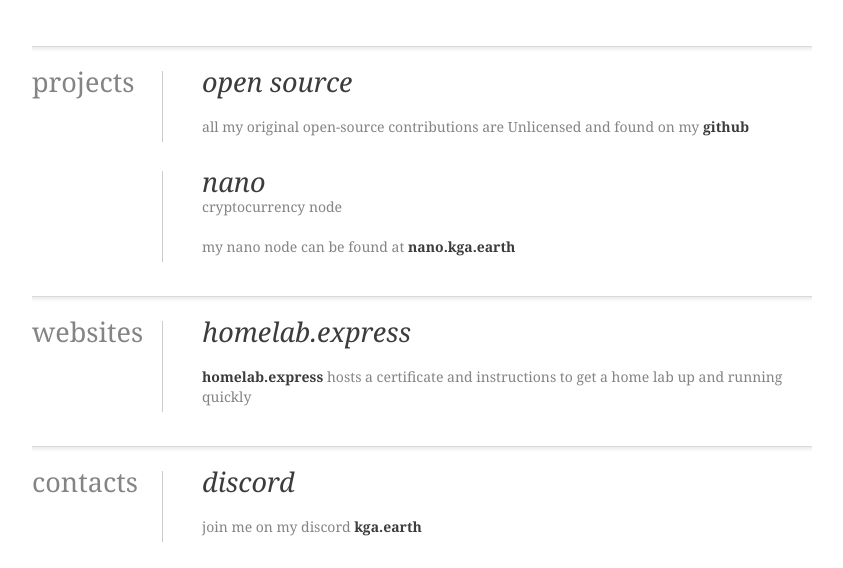
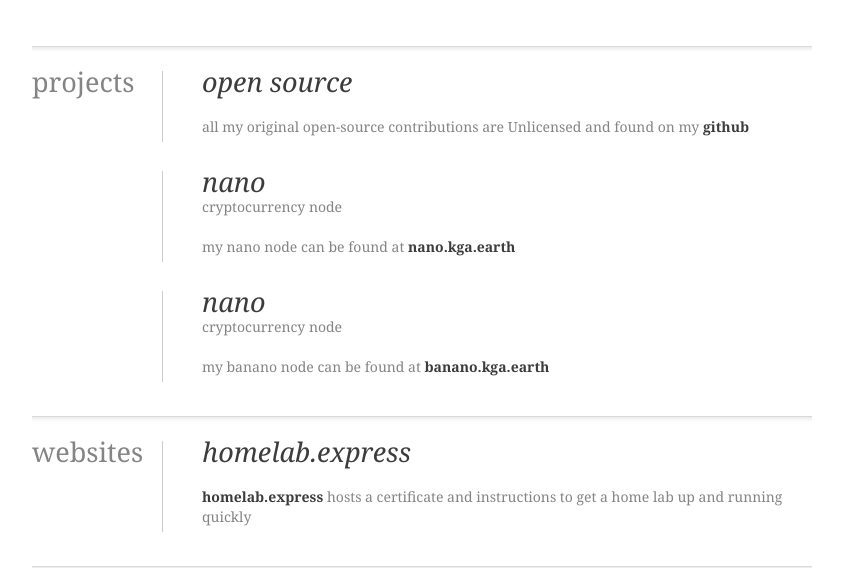
Before and after one commit to cinderblockgames/kga.earth, a plain HTML site: page src/index.html in a window 1280 px wide. Shown: the part 213-781 px from the top of the page, without its empty margins (218-1061 px from the left). Drawn offline with Linux system fonts and the light colour scheme.

Commit message:
Adding banano node to projects

```diff
--- a/src/index.html
+++ b/src/index.html
@@ -30,6 +30,13 @@
       <h4>cryptocurrency node</h4>
       <div class="description">
         <p>my nano node can be found at <a href="https://nano.kga.earth/">nano.kga.earth</a></p>
+      </div>
+    </div>
+    <div class="item" id="projects--banano">
+      <h3>nano</h3>
+      <h4>cryptocurrency node</h4>
+      <div class="description">
+        <p>my banano node can be found at <a href="https://banano.kga.earth/">banano.kga.earth</a></p>
       </div>
     </div>
   </div>
```
